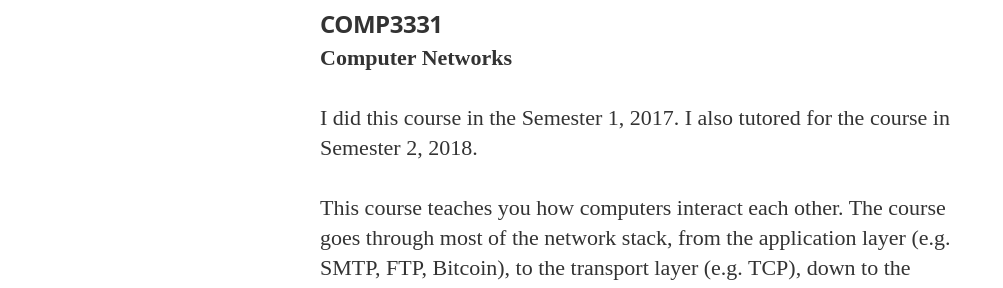
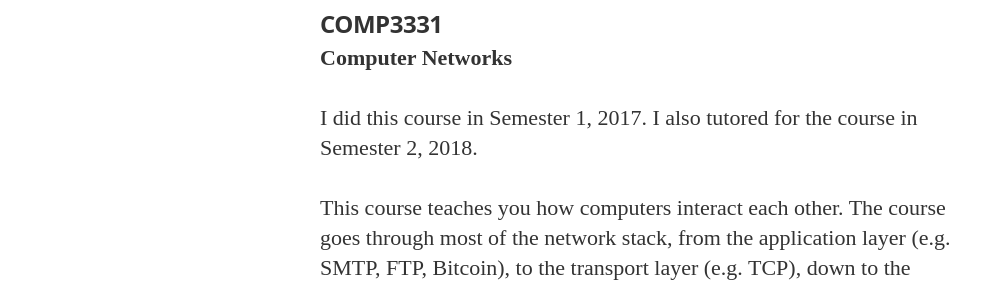
Before and after one commit to WeilonYing/weilonying.github.io, a Jekyll site: the page built from _posts/2019-09-14-weilons-unsw-course-reviews-computer-science.md, in a window 1280 px wide and 900 px high, scrolled down 20503 px. Shown: the part 155-443 px from the top of the window, without its empty margins (0-1003 px from the left). Built offline with Jekyll 4.4.1, drawn with Linux system fonts in a browser that asks for light colours; nearby versions of some CDN libraries; some web fonts are replaced; some of the changed text lies outside the part shown.

Commit message:
More corrections to unsw course reviews computer science

```diff
--- a/_posts/2019-09-14-weilons-unsw-course-reviews-computer-science.md
+++ b/_posts/2019-09-14-weilons-unsw-course-reviews-computer-science.md
@@ -454,7 +454,7 @@
 
 *Now known as COMP2511 Object-Oriented Design & Programming.*
 
-I did this course in the Semester 1, 2016.
+I did this course in Semester 1, 2016.
 
 Compulsory CSE course. You'll be learning object-oriented programming (OOP) and techniques to
 design and implement complex programs.
@@ -545,7 +545,7 @@
 ### COMP3411
 **Artificial Intelligence**
 
-I did this course in the Semester 1, 2016.
+I did this course in Semester 1, 2016.
 
 This course is a general overview of Artificial Intelligence, covering several
 areas of the field, including knowledge representation, machine learning and
@@ -633,7 +633,7 @@
 ### COMP2041
 **Software Construction: Techniques and Tools**
 
-I did this course in the Semester 2, 2016.
+I did this course in Semester 2, 2016.
 
 This course teaches you the tools of the trade to make your software development life easier,
 including version control, testing, command line tools and programming for reliability. This course
@@ -722,7 +722,7 @@
 ### COMP3421
 **Computer Graphics**
 
-I did this course in the Semester 2, 2016.
+I did this course in Semester 2, 2016.
 
 This course teaches you the basics of rendering 2D and 3D graphics on a computer, covering the
 fundamentals (e.g. polygons, perspective transformation, lighting) and the theory behind more
@@ -811,7 +811,7 @@
 ### COMP3511
 **Human Computer Interaction**
 
-I did this course in the Semester 2, 2016.
+I did this course in Semester 2, 2016.
 
 One of the few CSE courses that has no coding at all. Some may argue that
 learning about HCI isn't useful, isn't practical and is just common sense. I disagree. One of
@@ -897,7 +897,7 @@
 ### COMP3331
 **Computer Networks**
 
-I did this course in the Semester 1, 2017. I also tutored for the course in Semester 2, 2018.
+I did this course in Semester 1, 2017. I also tutored for the course in Semester 2, 2018.
 
 This course teaches you how computers interact each other. The course goes through most of the
 network stack, from the application layer (e.g. SMTP, FTP, Bitcoin), to the transport layer
@@ -982,7 +982,7 @@
 
 Extended version of the COMP3121 Algorithms and Programming Techniques course.
 
-I did this course in the Semester 1, 2017.
+I did this course in Semester 1, 2017.
 
 Kind of a spiritual successor to [COMP1927 (or COMP2521)](#comp1927). This course teaches you
 the theory behind computational complexity, and how to implement efficient algorithms. Things
@@ -1056,7 +1056,7 @@
 ### COMP2121
 **Microprocessors and Interfacing**
 
-I did this course in the Semester 2, 2017.
+I did this course in Semester 2, 2017.
 
 This course takes you into a wild discovery trip into the jungles of microprocessors, circuitry
 and low level programming. We're talking barely above the metal programming here.
@@ -1149,7 +1149,7 @@
 ### COMP3231
 **Operating Systems**
 
-I did this course in the Semester 1, 2018.
+I did this course in Semester 1, 2018.
 
 This course covers the fundamentals of how an operating system works, covering process management,
 scheduling, synchronisation, memory management, file systems and security.
@@ -1237,7 +1237,7 @@
 ### COMP4920
 **Management and Ethics**
 
-I did this course in the Semester 2, 2018.
+I did this course in Semester 2, 2018.
 
 This is sort of a two-in-one course where it has a management component and an ethics
 component.
```
